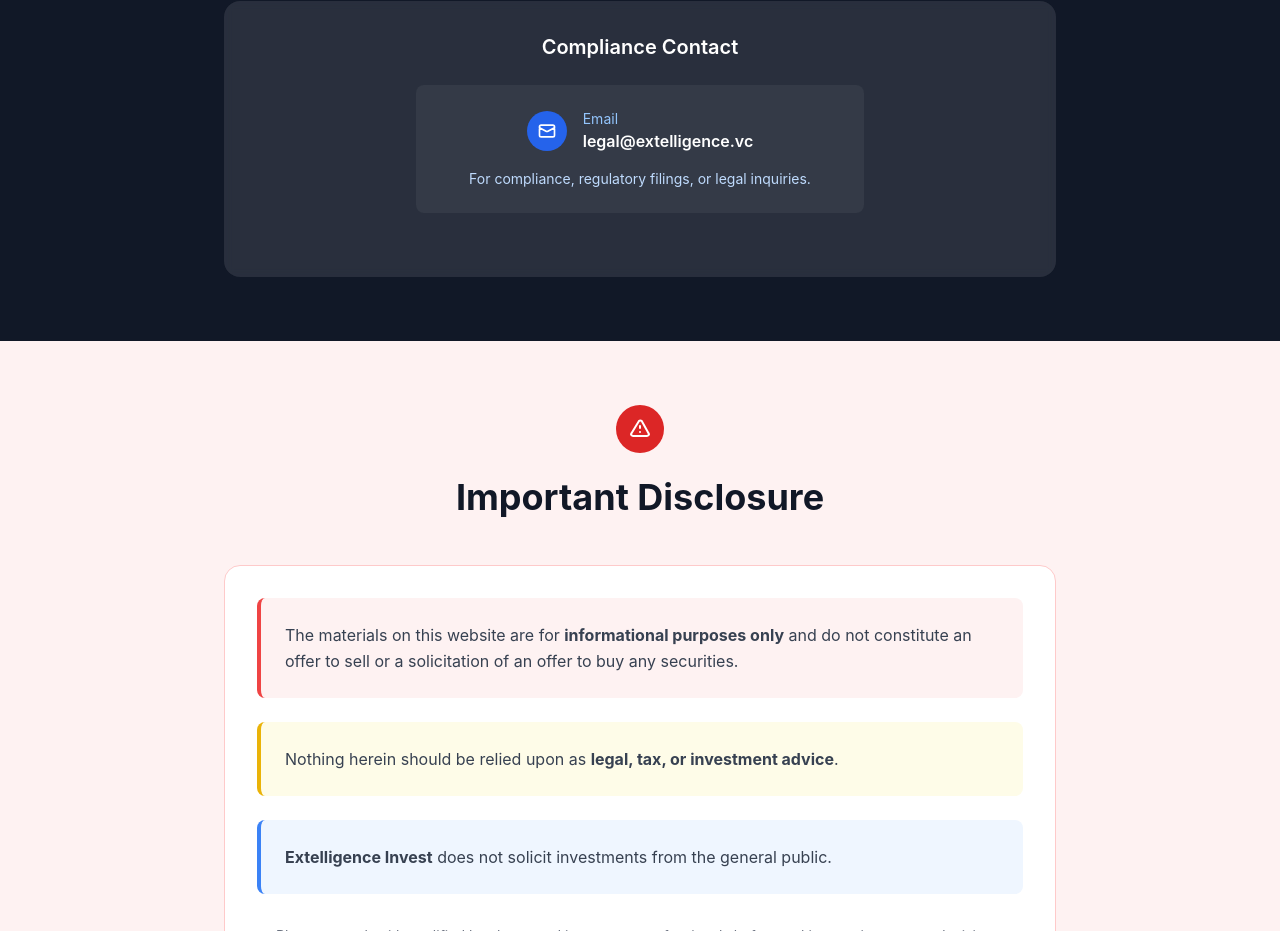
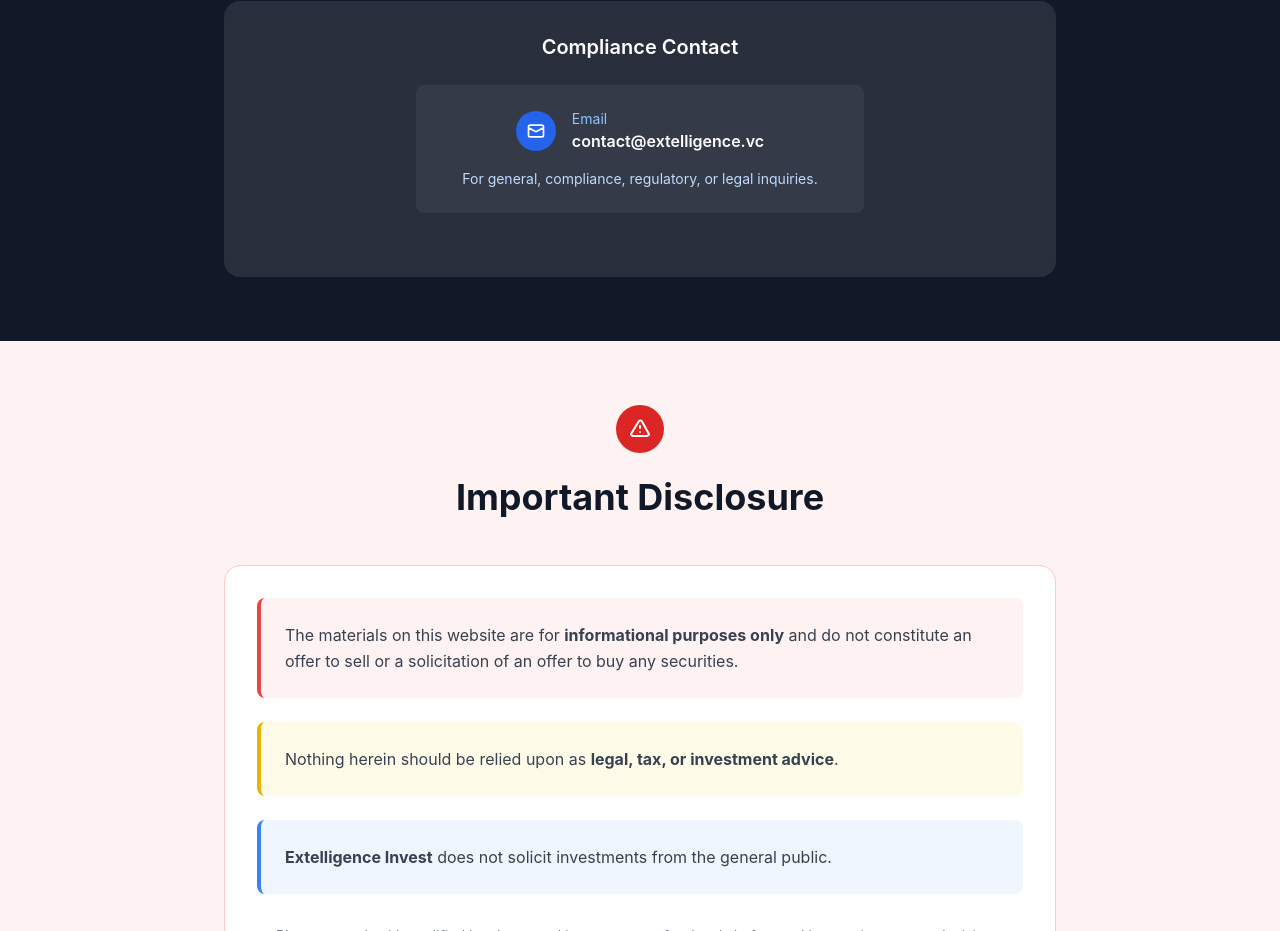
Before and after one commit to CorahTang/extelligence-invest-site, a Next.js app: page /legal in a window 1280 px wide. Shown: the part 2877-3808 px from the top of the page. Built offline with nearby package versions, Linux system fonts and the light colour scheme.

Commit message:
Unify legal contact email

```diff
--- a/app/legal/ContactLegal.tsx
+++ b/app/legal/ContactLegal.tsx
@@ -31,14 +31,14 @@
                 </div>
                 <div className="text-left">
                   <p className="text-blue-300 text-sm">Email</p>
-                  <a href="mailto:legal@extelligence.vc" className="text-white font-semibold hover:text-blue-300 transition-colors cursor-pointer">
-                    legal@extelligence.vc
+                  <a href="mailto:contact@extelligence.vc" className="text-white font-semibold hover:text-blue-300 transition-colors cursor-pointer">
+                    contact@extelligence.vc
                   </a>
                 </div>
               </div>
 
               <p className="text-blue-200 text-sm">
-                For compliance, regulatory filings, or legal inquiries.
+                For general, compliance, regulatory, or legal inquiries.
               </p>
             </div>
           </div>
```
